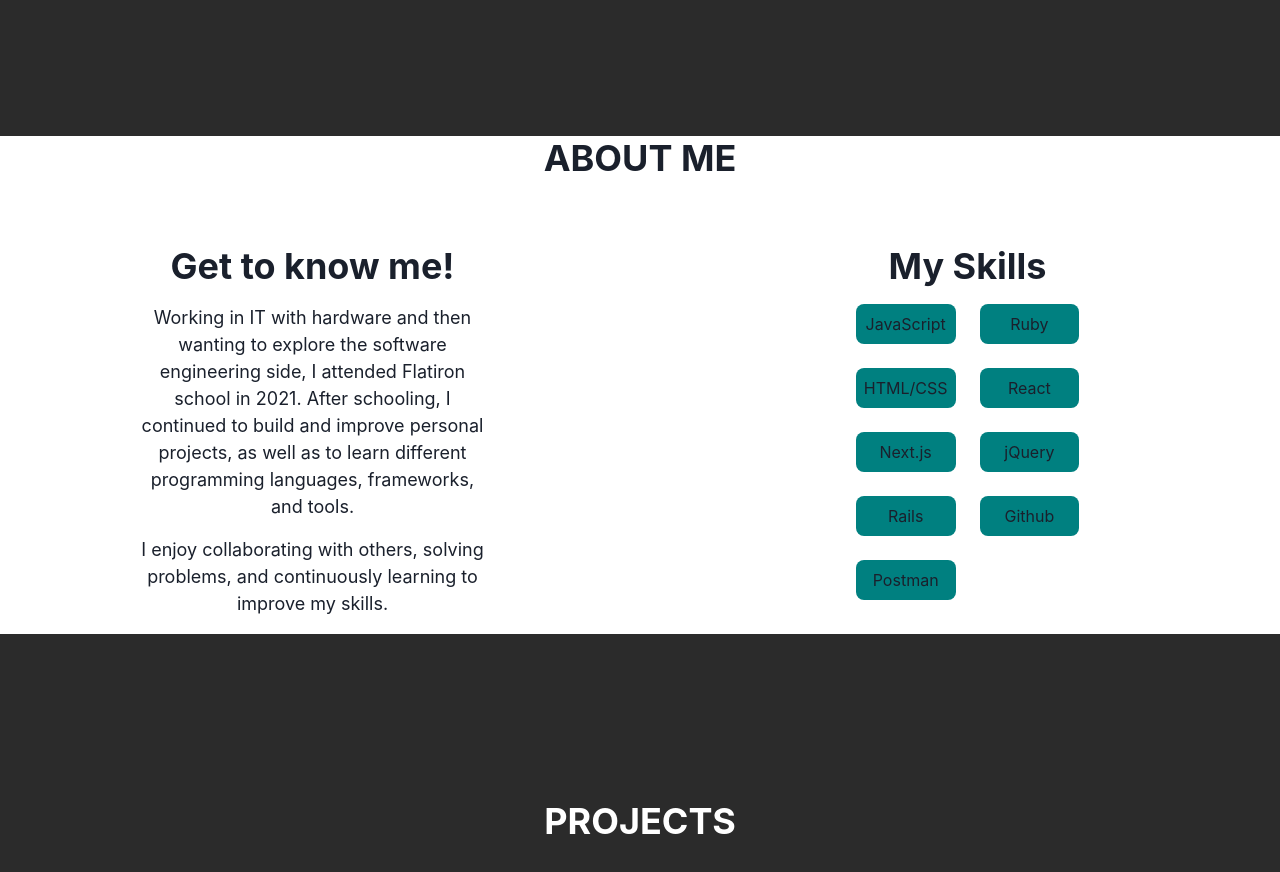
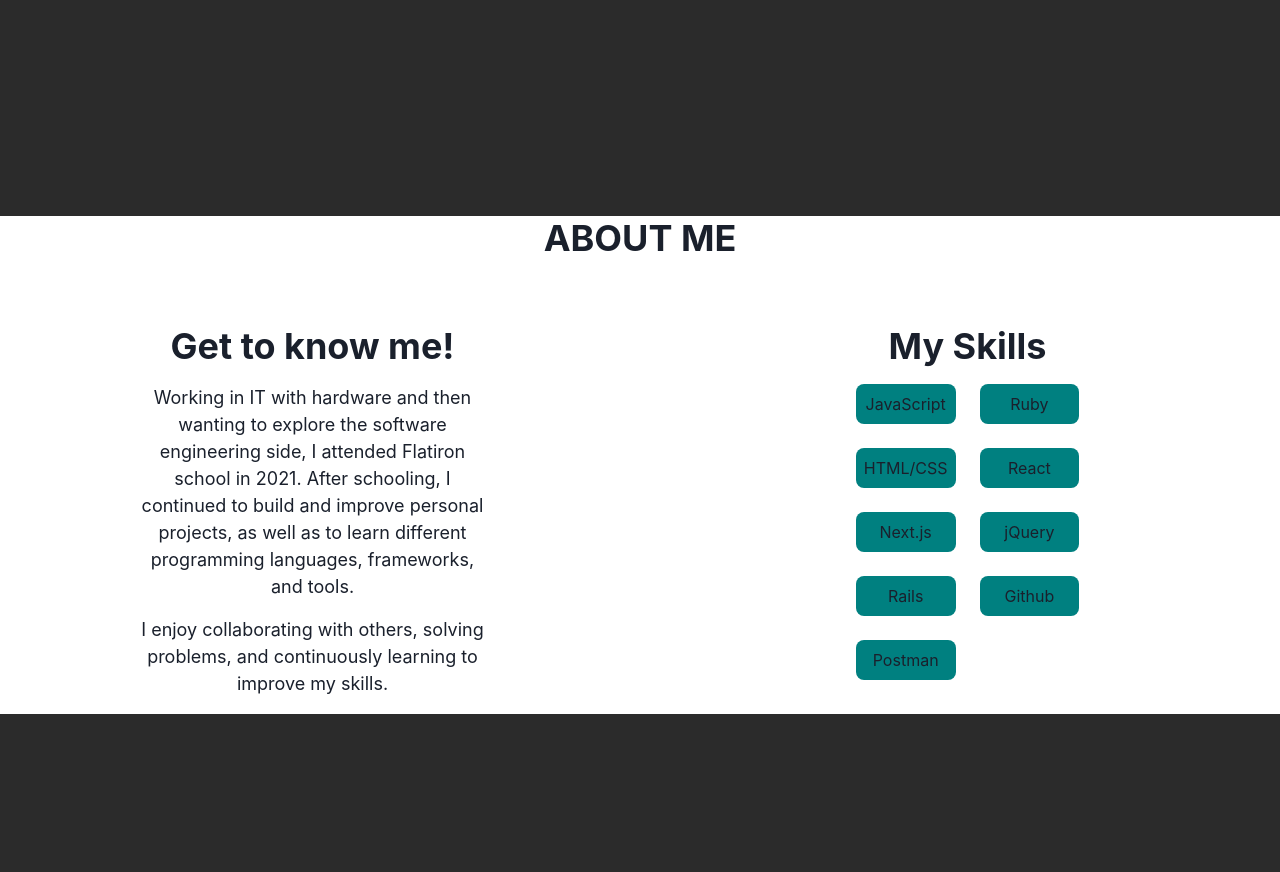
Before and after one commit to ericonti24/portfolio-site, a Next.js app: page / in a window 1280 px wide. Shown: the part 2680-3552 px from the top of the page. Built offline with nearby package versions, Linux system fonts and the light colour scheme.

Commit message:
adjust margin in about me

```diff
--- a/app/about/page.js
+++ b/app/about/page.js
@@ -11,8 +11,8 @@ const AboutSection = () => {
       gap={8}
       justifyItems="center"
       textAlign='center'
-      mt={40}
-      mb={40}
+      mt={60}
+      mb={60}
       border='1px solid white'
       bg='white'
     >
```
